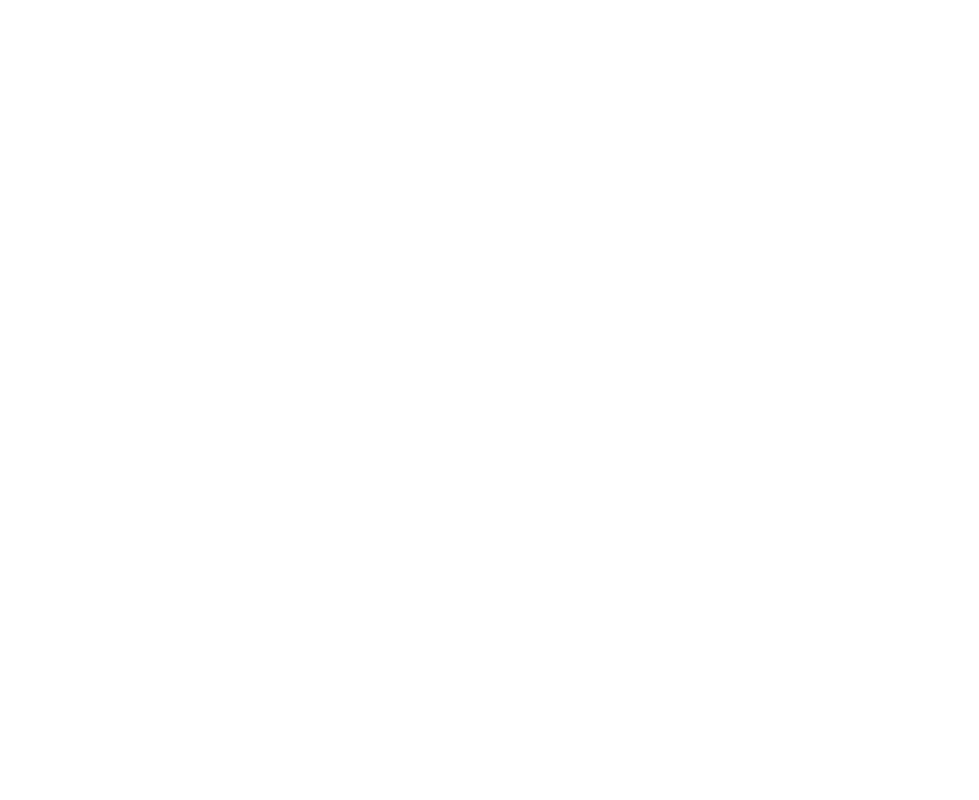
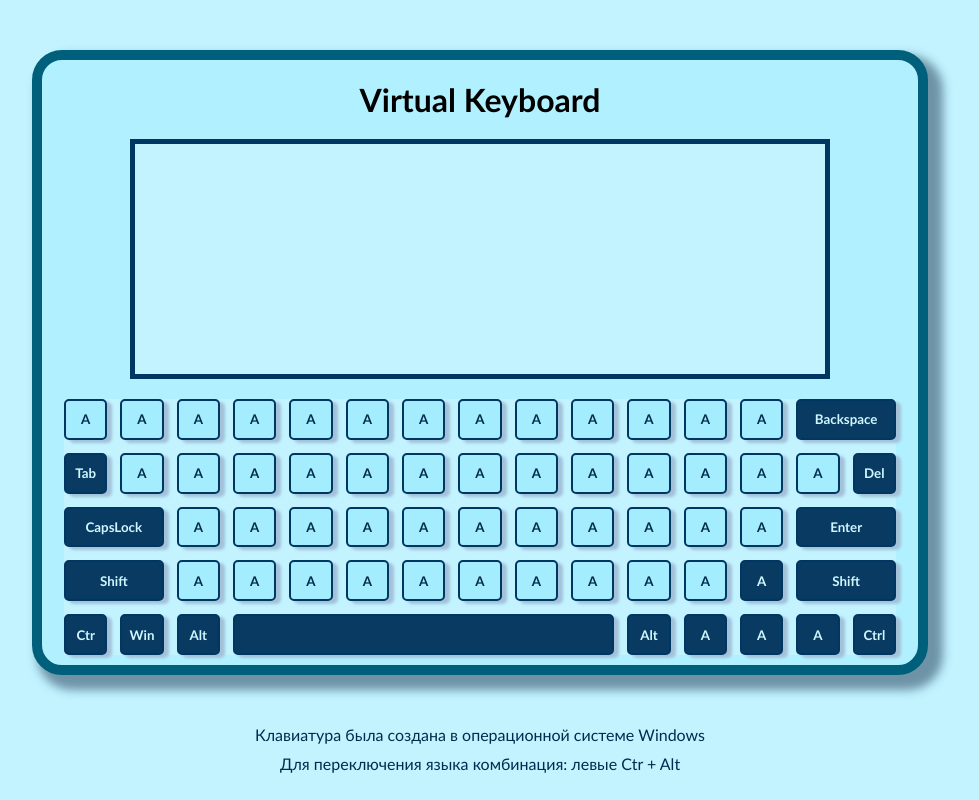
Before and after one commit to IrinaPeshko/virtual-keyboard, a plain HTML site: page index.html in a window 1280 px wide. Shown: the whole page, without its empty margins (160-1139 px from the left). Drawn offline with Linux system fonts and the light colour scheme.

Commit message:
feat: add css styles

```diff
--- a/index.html
+++ b/index.html
@@ -1,5 +1,6 @@
 <!DOCTYPE html>
 <html lang="en">
+
 <head>
   <meta charset="UTF-8">
   <meta http-equiv="X-UA-Compatible" content="IE=edge">
@@ -7,7 +8,89 @@
   <title>Document</title>
   <link rel="stylesheet" href="./style.css">
 </head>
+
 <body>
-  <script src="./index.js"></script>
+  <div class="container">
+    <div class="content">
+      <h1 class="header">Virtual Keyboard</h1>
+        <textArea class="textarea"></textArea>
+      <div class="keyboard">
+
+          <button class="keyboard__button">A</button>
+          <button class="keyboard__button">A</button>
+          <button class="keyboard__button">A</button>
+          <button class="keyboard__button">A</button>
+          <button class="keyboard__button">A</button>
+          <button class="keyboard__button">A</button>
+          <button class="keyboard__button">A</button>
+          <button class="keyboard__button">A</button>
+          <button class="keyboard__button">A</button>
+          <button class="keyboard__button">A</button>
+          <button class="keyboard__button">A</button>
+          <button class="keyboard__button">A</button>
+          <button class="keyboard__button">A</button>
+          <button class="keyboard__button keyboard__button_function keyboard__backspace">Backspace</button>
+
+          <button class="keyboard__button keyboard__button_function keyboard__tab">Tab</button>
+          <button class="keyboard__button">A</button>
+          <button class="keyboard__button">A</button>
+          <button class="keyboard__button">A</button>
+          <button class="keyboard__button">A</button>
+          <button class="keyboard__button">A</button>
+          <button class="keyboard__button">A</button>
+          <button class="keyboard__button">A</button>
+          <button class="keyboard__button">A</button>
+          <button class="keyboard__button">A</button>
+          <button class="keyboard__button">A</button>
+          <button class="keyboard__button">A</button>
+          <button class="keyboard__button">A</button>
+          <button class="keyboard__button">A</button>
+          <button class="keyboard__button keyboard__button_function keyboard__del">Del</button>
+
+          <button class="keyboard__button keyboard__button_function keyboard__capslock">CapsLock</button>
+          <button class="keyboard__button">A</button>
+          <button class="keyboard__button">A</button>
+          <button class="keyboard__button">A</button>
+          <button class="keyboard__button">A</button>
+          <button class="keyboard__button">A</button>
+          <button class="keyboard__button">A</button>
+          <button class="keyboard__button">A</button>
+          <button class="keyboard__button">A</button>
+          <button class="keyboard__button">A</button>
+          <button class="keyboard__button">A</button>
+          <button class="keyboard__button">A</button>
+          <button class="keyboard__button keyboard__button_function keyboard__enter">Enter</button>
+
+          <button class="keyboard__button keyboard__button_function keyboard__shift_left">Shift</button>
+          <button class="keyboard__button">A</button>
+          <button class="keyboard__button">A</button>
+          <button class="keyboard__button">A</button>
+          <button class="keyboard__button">A</button>
+          <button class="keyboard__button">A</button>
+          <button class="keyboard__button">A</button>
+          <button class="keyboard__button">A</button>
+          <button class="keyboard__button">A</button>
+          <button class="keyboard__button">A</button>
+          <button class="keyboard__button">A</button>
+          <button class="keyboard__button keyboard__button_function keyboard__arrow">A</button>
+          <button class="keyboard__button keyboard__button_function keyboard__shift_right">Shift</button>
+
+
+          <button class="keyboard__button keyboard__button_function keyboard__ctrl">Ctr</button>
+          <button class="keyboard__button keyboard__button_function keyboard__win">Win</button>
+          <button class="keyboard__button keyboard__button_function keyboard__alt">Alt</button>
+          <button class="keyboard__button keyboard__button_function keyboard__space"></button>
+          <button class="keyboard__button keyboard__button_function keyboard__alt">Alt</button>
+          <button class="keyboard__button keyboard__button_function keyboard__arrow">A</button>
+          <button class="keyboard__button keyboard__button_function keyboard__arrow">A</button>
+          <button class="keyboard__button keyboard__button_function keyboard__arrow">A</button>
+          <button class="keyboard__button keyboard__button_function keyboard__ctrl">Ctrl</button>
+      </div>
+    </div>
+    <p class="prescription">Клавиатура была создана в операционной системе Windows</p>
+    <p class="prescription">Для переключения языка комбинация: левые Ctr + Alt</p>
+  </div>
+  <script type="module" src="./js/index.js"></script>
 </body>
+
 </html>
--- /dev/null
+++ b/js/index.js
@@ -0,0 +1,3 @@
+import { buttons, functionButtons } from "./buttons.js";
+console.log(buttons)
+console.log(functionButtons);
--- a/style.css
+++ b/style.css
@@ -0,0 +1,129 @@
+* {
+  margin: 0;
+  padding: 0;
+  font-family: 'Trebuchet MS', 'Lucida Sans Unicode', 'Lucida Grande', 'Lucida Sans', Arial, sans-serif;
+  background-color: #c2f3ff;
+  box-sizing: border-box;
+}
+
+.container {
+  margin: 0 auto;
+}
+
+.content {
+  width: 70%;
+  margin: 50px auto;
+  border: 10px solid #00607b;
+  border-radius: 30px;
+  background-color: #b1f1ff;
+  box-shadow: 10px 10px 10px 5px rgb(53, 83, 107, 0.6);
+
+}
+.header {
+  width: 100%;
+  text-align: center;
+  margin: 20px auto;
+  background-color: #b1f1ff;
+
+}
+.textarea {
+  display: block;
+  width: 80%;
+  height: 30vh;
+  margin: 20px auto;
+  resize: none;
+  border: 5px solid #003762
+}
+
+.keyboard {
+  width: 95%;
+  height: 20vw;
+  margin: 10px auto;
+  display: grid;
+  grid-template-columns: repeat(15, 1fr);
+  grid-gap: 1vw;
+}
+/* .keyboard__row {
+  display: flex;
+  justify-content: space-around;
+  align-items: center;
+  width: 100%;
+  gap: 5px;
+  margin: 5px auto;
+} */
+.keyboard__button {
+  display: block;
+  height: 100%;
+  border: 2px solid #003762;
+  color:#002c4e;
+  font-weight: 600;
+  border-radius: 5px;
+  box-shadow: 5px 3px 3px #a3c1d8;
+  background-color: rgba(164,237,255,1);
+  cursor: pointer;
+  transition: color 0.3s, background-color 0.5s;
+}
+
+.keyboard__button:active {
+  color:#d0f6ff;
+  background-color: #093b62;
+  transition: color 0.3s, background-color 0.5s;
+}
+
+.keyboard__button_function {
+  color:#d0f6ff;
+  background-color: #093b62;
+  transition: color 0.3s, background-color 0.5s;
+}
+
+.keyboard__button_function:active {
+  background-color: rgba(164,237,255,1);
+  color:#002c4e;
+  transition: color 0.3s, background-color 0.5s;
+}
+
+.keyboard__backspace {
+  grid-column-start: 14;
+  grid-column-end: 16;
+}
+
+.keyboard__capslock {
+  grid-row-start: 3;
+  grid-column-start: 1;
+  grid-column-end: 3;
+}
+
+.keyboard__capslock_on {
+  border: 3px solid #006200;
+  background-color: #4f9864;
+}
+
+.keyboard__enter {
+  grid-row-start: 3;
+  grid-column-start: 14;
+  grid-column-end: 16
+}
+
+.keyboard__shift_left {
+  grid-row-start: 4;
+  grid-column-start: 1;
+  grid-column-end: 3;
+}
+
+.keyboard__shift_right {
+  grid-row-start: 4;
+  grid-column-start: 14;
+  grid-column-end: 16;
+}
+
+.keyboard__space {
+  grid-row-start: 5;
+  grid-column-start: 4;
+  grid-column-end: 11;
+}
+
+.prescription {
+  text-align: center;
+  margin: 10px auto;
+  color:#002c4e;
+}
```
Also changed, not shown: index.js (deleted), js/buttons.js (renamed from buttons.js).
